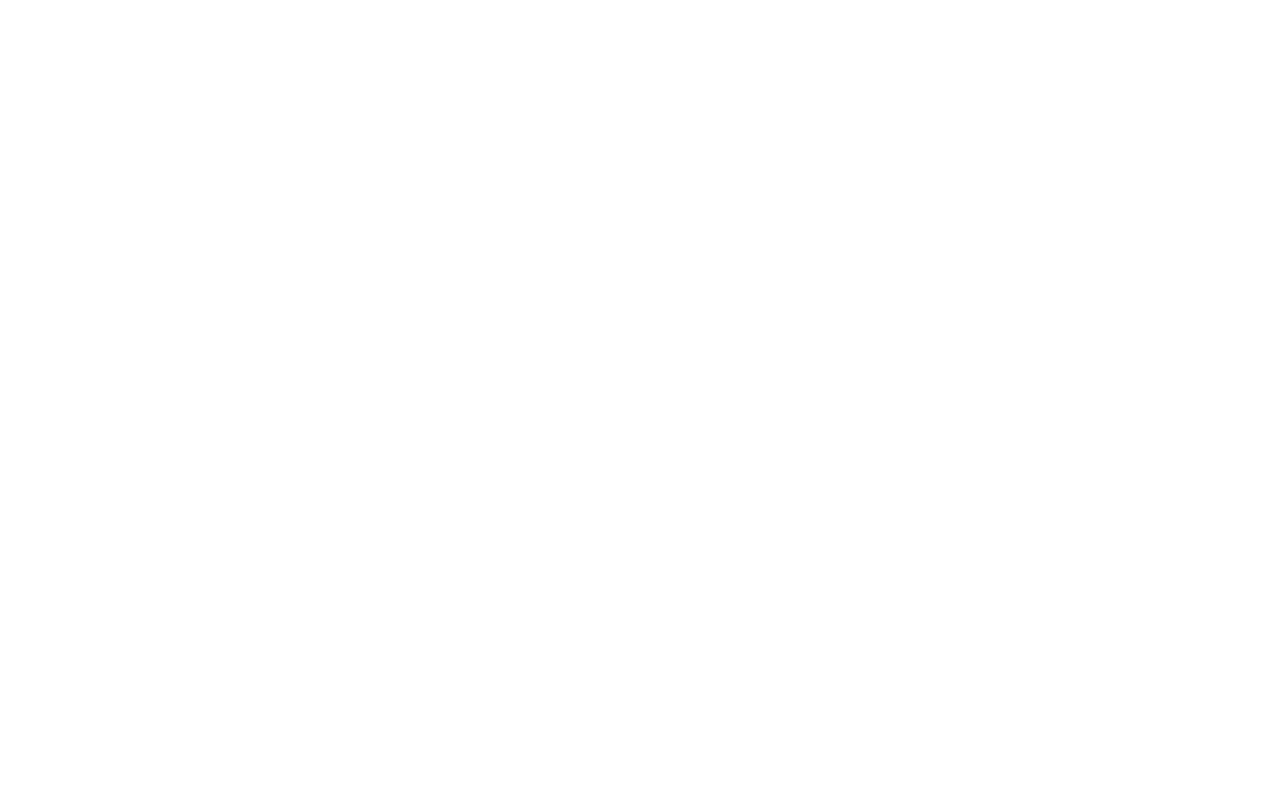
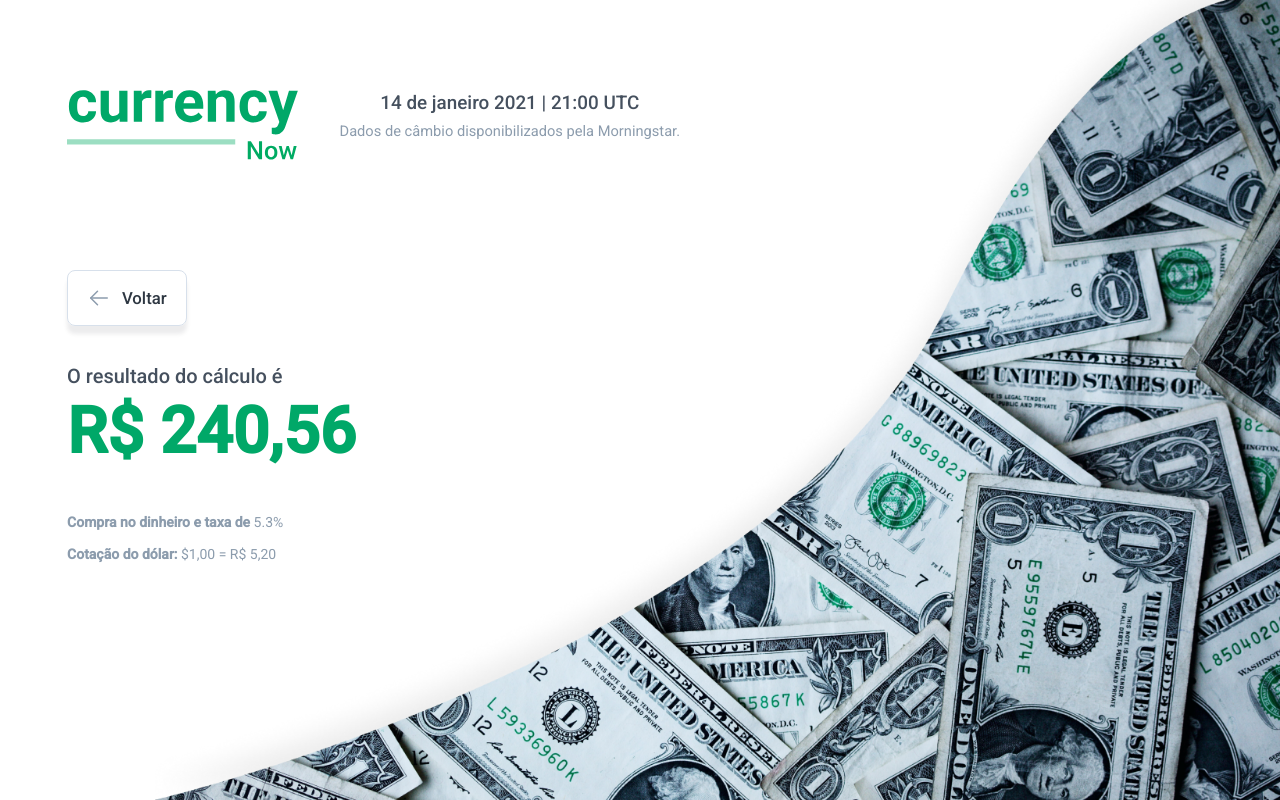
Before and after one commit to endersonlynhares/currency-now, a React (Vite) app: page /result in a window 1280 px wide. Before the commit this address had no page. Built offline with nearby package versions, Linux system fonts and the light colour scheme.

Commit message:
finishing styles and front-end

```diff
--- a/src/pages/Home/index.tsx
+++ b/src/pages/Home/index.tsx
@@ -3,7 +3,7 @@
 
 export const Home = () => {
   return (
-    <FormContainer>
+    <FormContainer >
       <CurrencyBlock>
         <div>
           <label htmlFor="">Dólar: </label>
--- a/src/pages/Home/styles.ts
+++ b/src/pages/Home/styles.ts
@@ -22,7 +22,7 @@
     cursor: pointer;
 
     &:hover{
-      background: ${props => props.theme.colors["--secondary-500"]};
+      background: ${props => props.theme.colors["--primary"]};
     }
   }
 `
--- /dev/null
+++ b/src/pages/Result/index.tsx
@@ -0,0 +1,24 @@
+import { Link } from "react-router-dom"
+import { ResultContainer, ResultInfo, InfoCambio } from "./styles"
+import { ArrowLeft } from "phosphor-react"
+
+
+export const Result = () =>{
+  return(
+    <ResultContainer>
+      <Link to="/">
+        <ArrowLeft size={24} /> Voltar
+      </Link>
+
+      <ResultInfo>
+        <span>O resultado do cálculo é</span>
+        <h2>R$ 240,56</h2>
+      </ResultInfo>
+
+      <InfoCambio>
+        <span><strong>Compra no dinheiro e taxa de</strong> 5.3%</span>
+        <span><strong>Cotação do dólar:</strong> $1,00 = R$ 5,20</span>
+      </InfoCambio>
+    </ResultContainer>
+  )
+}
--- /dev/null
+++ b/src/pages/Result/styles.ts
@@ -0,0 +1,60 @@
+import styled from "styled-components";
+
+export const ResultContainer = styled.div`
+  display: flex;
+  gap: 3.2rem;
+  flex-direction: column;
+  justify-content: center;
+
+  a{
+    display: flex;
+    align-items: center;
+    gap: 1rem;
+    justify-content: center;
+    text-decoration: none;
+    border: 1px solid #D7E0EB;
+    box-shadow: 0px 8px 4px rgba(13, 17, 27, 0.08);
+    border-radius: 8px;
+    width: 120px;
+    height: 56px;
+
+    color: ${props => props.theme.colors["--text-base"]};
+
+    font-weight: 500;
+
+    svg{
+      color:${props => props.theme.colors["--secondary"]};;
+    }
+  }
+
+`
+
+export const ResultInfo = styled.div`
+  display: flex;
+  flex-direction: column;
+  justify-content: center;
+
+  span{
+    font-weight: 500;
+    font-size: 20px;
+    line-height: 32px;
+    color:${props => props.theme.colors["--secondary-500"]};
+  }
+
+  h2{
+    font-weight: 600;
+    font-size: 64px;
+    line-height: 80px;
+    color: ${props => props.theme.colors["--primary"]};
+  }
+
+`
+
+export const InfoCambio = styled.div`
+  display: flex;
+  flex-direction: column;
+  justify-content: center;
+  font-size: 14px;
+  line-height: 32px;
+  color: ${props => props.theme.colors["--secondary"]};
+`
--- a/src/routers.tsx
+++ b/src/routers.tsx
@@ -1,12 +1,14 @@
 import { Routes, Route } from "react-router-dom";
 import { DefaultLayout } from "./layouts/DefaultLayout";
 import { Home } from "./pages/Home";
+import { Result } from "./pages/Result";
 
 export const Router = () => {
   return (
     <Routes>
       <Route path="/" element={<DefaultLayout />}>
         <Route path="/" element={<Home />} />
+        <Route path="/result" element={<Result />} />
       </Route>
     </Routes>
   )
```
